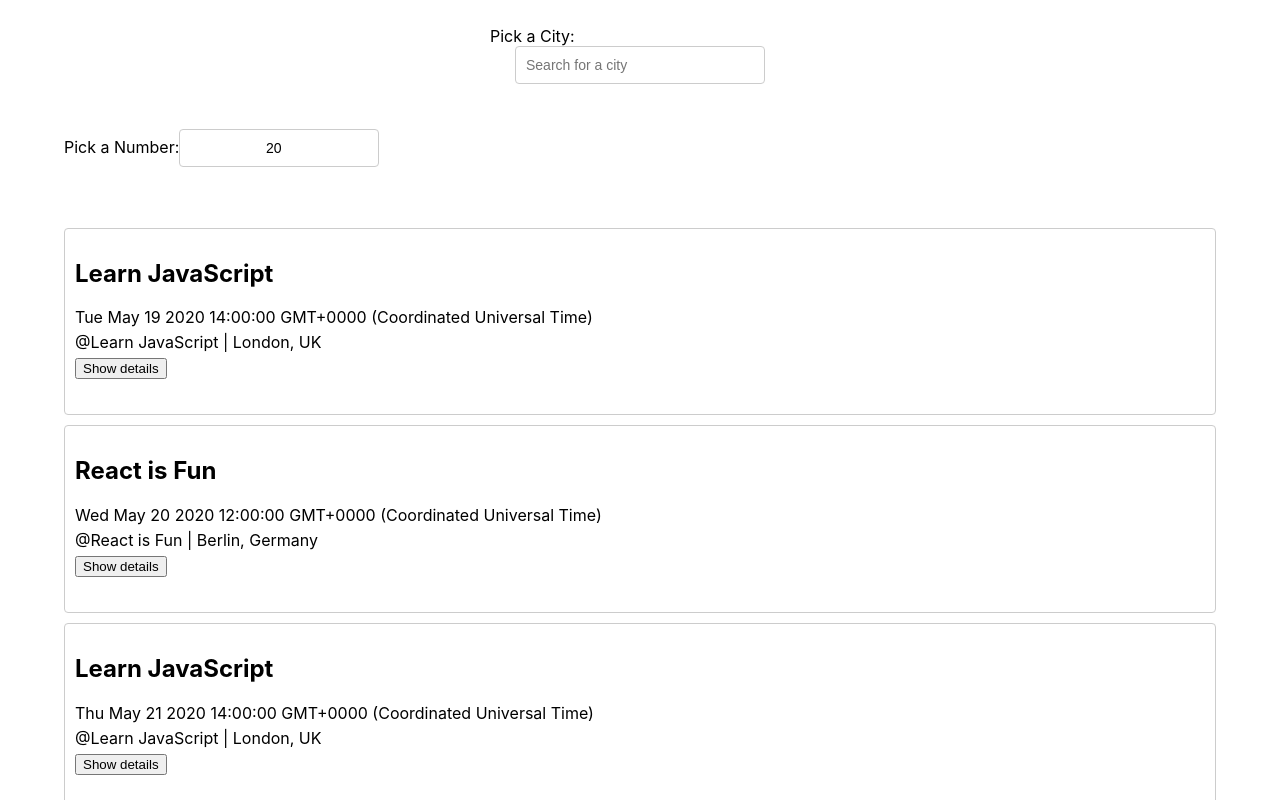
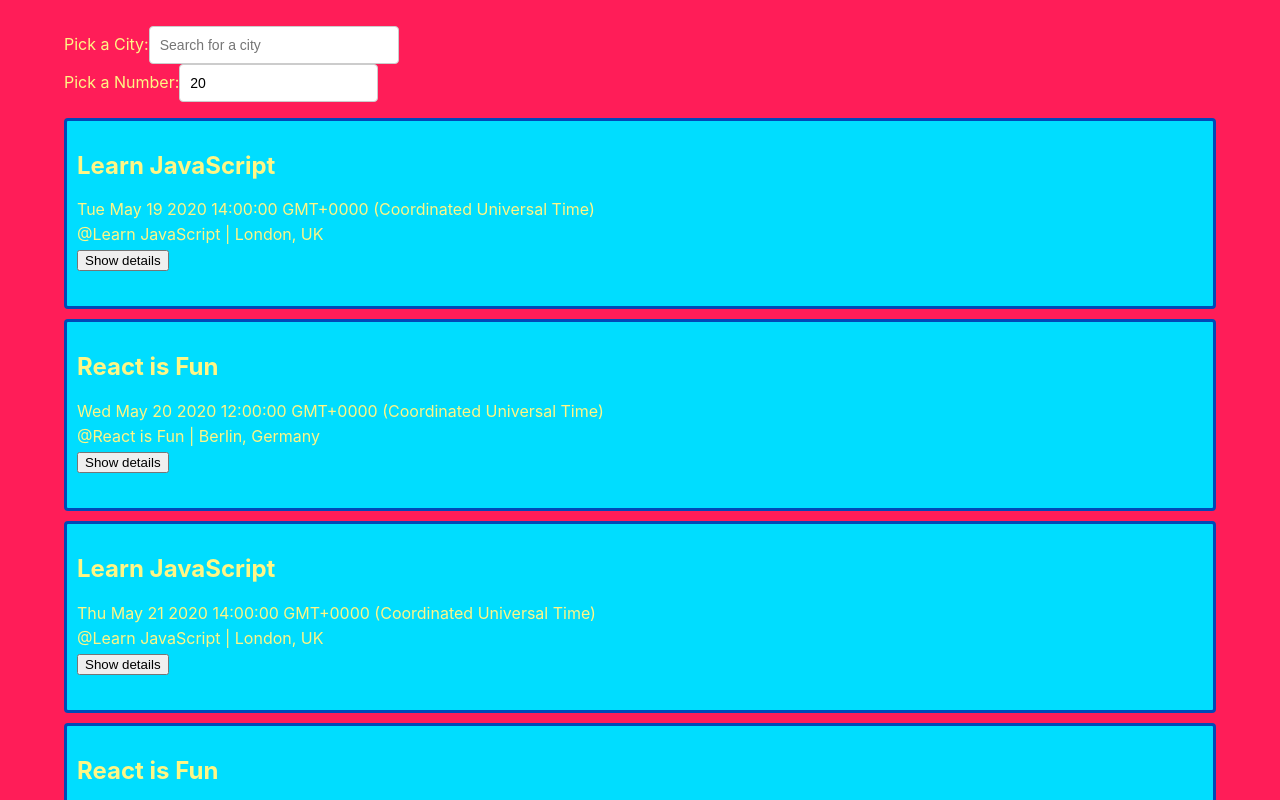
Before and after one commit to brett-ranieri/meet, a React (Create React App) app: page / in a window 1280 px wide. Shown: the top 800 px of the page. Built offline with nearby package versions, Linux system fonts and the light colour scheme; what atatus-spa would draw is missing.

Commit message:
add root colors, apply to some elements

```diff
--- a/src/App.css
+++ b/src/App.css
@@ -1,7 +1,17 @@
 @import url(https://fonts.googleapis.com/css?family=Roboto:500);
+:root {
+	--pink: #ff1d58;
+	--lite-pink: #f75990;
+	--yellow: #fff685;
+	--lite-blue: #00ddff;
+	--blue: #0049b7;
+}
+
 .App {
 	text-align: left;
+	color: var(--yellow);
 	padding: 2% 5%;
+	background-color: var(--pink);
 }
 
 .App * {
@@ -40,14 +50,15 @@ input[type="number"] {
 	width: 250px;
 }
 
-.CitySearch {
+/* .CitySearch,
+.NumberOfEvents {
 	display: flex;
 	flex-direction: column;
 	flex-basis: 300px;
 	max-width: 300px;
 	margin: auto;
 	position: relative;
-}
+} */
 
 .suggestions {
 	width: 250px;
@@ -80,7 +91,8 @@ input[type="number"] {
 	padding: 10px 10px 35px;
 	margin-bottom: 10px;
 	text-align: left;
-	border: 1px solid #ccc;
+	border: 3px solid var(--blue);
+	background-color: var(--lite-blue);
 	border-radius: 4px;
 	position: relative;
 }
@@ -113,12 +125,12 @@ input[type="number"] {
 .description {
 	overflow-x: hidden;
 }
-
+/*
 .number-of-events {
 	width: 200px;
 	margin: 45px auto;
 	text-align: center;
-}
+} */
 
 .button-wrapper {
 	display: grid;
```
